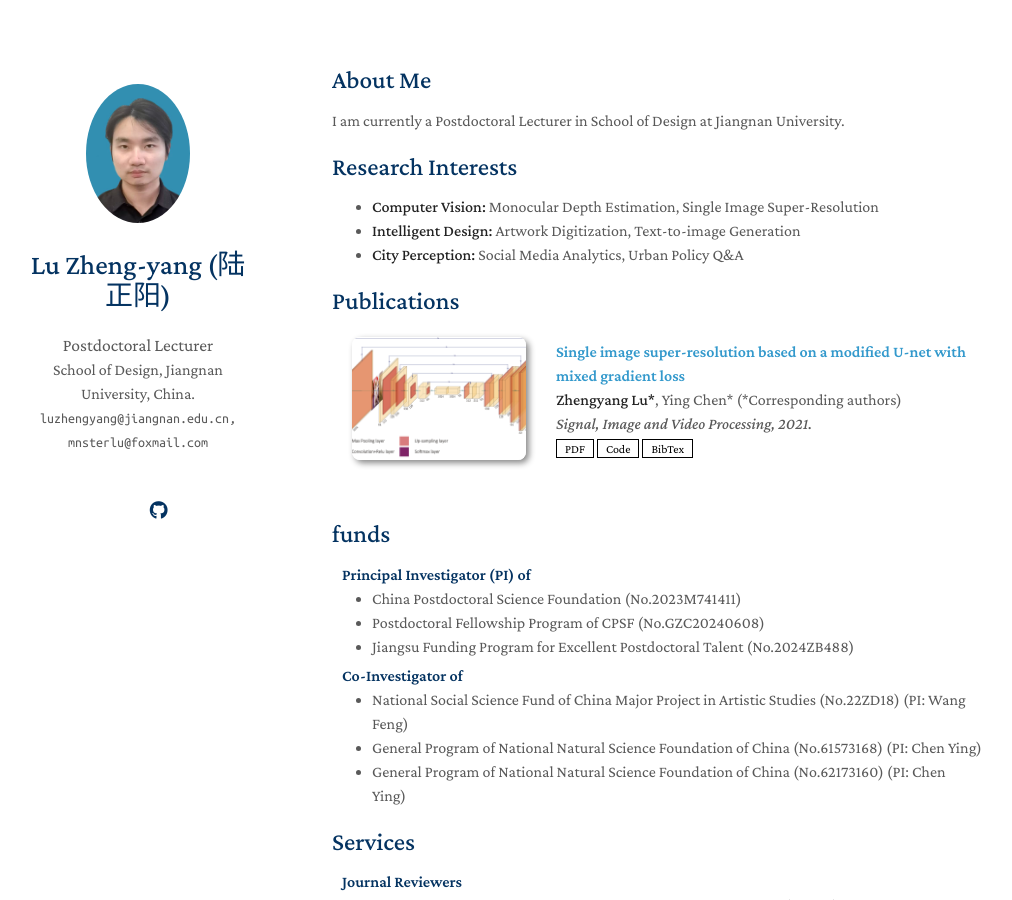
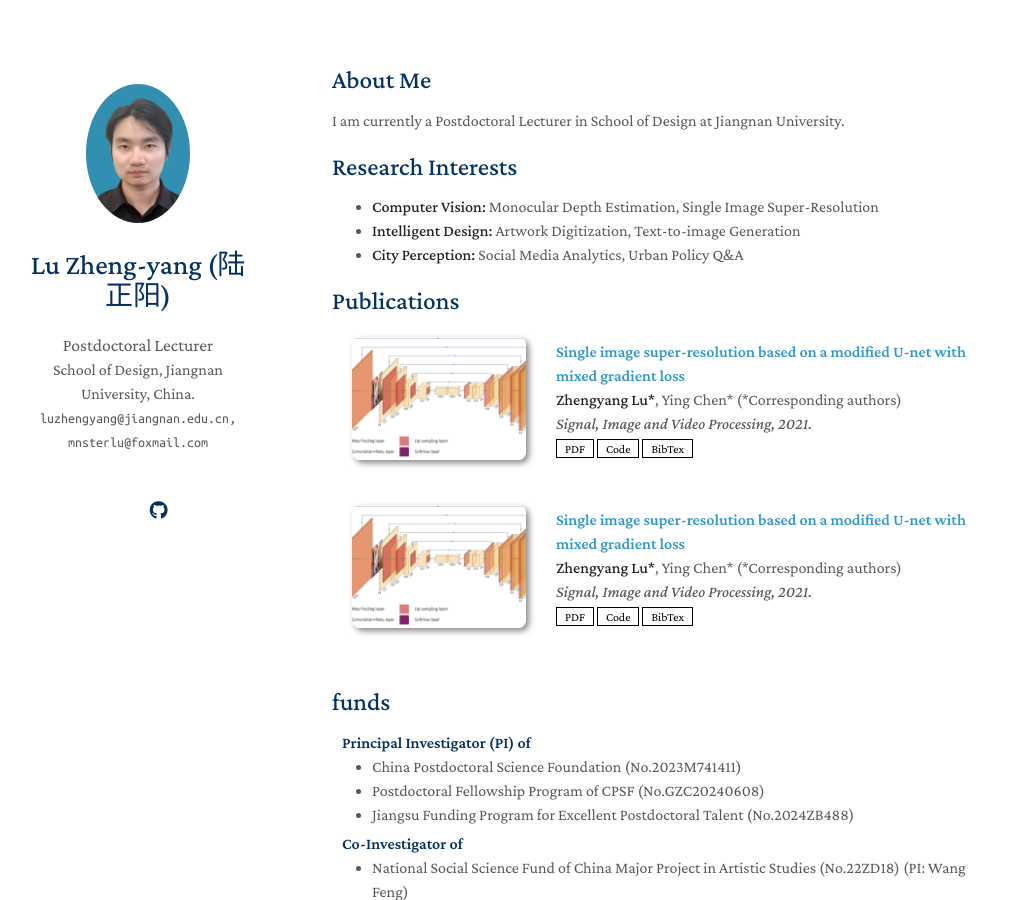
Before and after one commit to Mnster00/Lu.github.io, a Jekyll site: the page built from index.md, in a window 1280 px wide and 900 px high. Shown: the whole window, without its empty margins (138-1150 px from the left). Built offline with Jekyll 4.4.1, drawn with Linux system fonts in a browser that asks for light colours; a style sheet for code colours, icons or effects is not loaded; our own code applies the rules of GitHub Pages for plain Markdown files.

Commit message:
Update publications.yml

```diff
--- a/_data/publications.yml
+++ b/_data/publications.yml
@@ -7,3 +7,12 @@ main:
     code: https://github.com/Mnster00/simplifiedUnetSR
     bibtex: ./assets/files/bib_unetsr.txt
     image: ./assets/img/unetSR.jpg
+
+
+  - title: Single image super-resolution based on a modified U-net with mixed gradient loss
+    authors: <strong>Zhengyang Lu*</strong>, Ying Chen* (*Corresponding authors)
+    conference: Signal, Image and Video Processing, 2021.
+    pdf: https://arxiv.org/pdf/1911.09428.pdf
+    code: https://github.com/Mnster00/simplifiedUnetSR
+    bibtex: ./assets/files/bib_unetsr.txt
+    image: ./assets/img/unetSR.jpg
```
